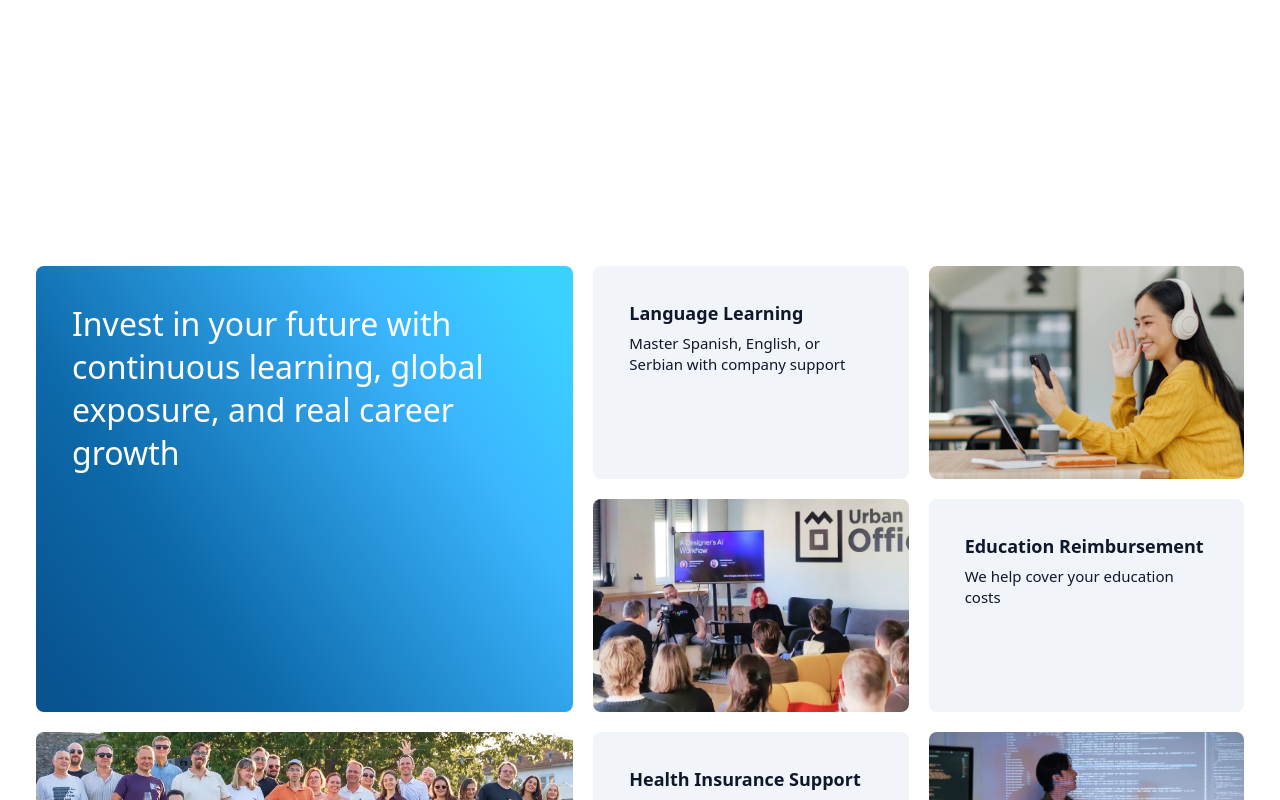
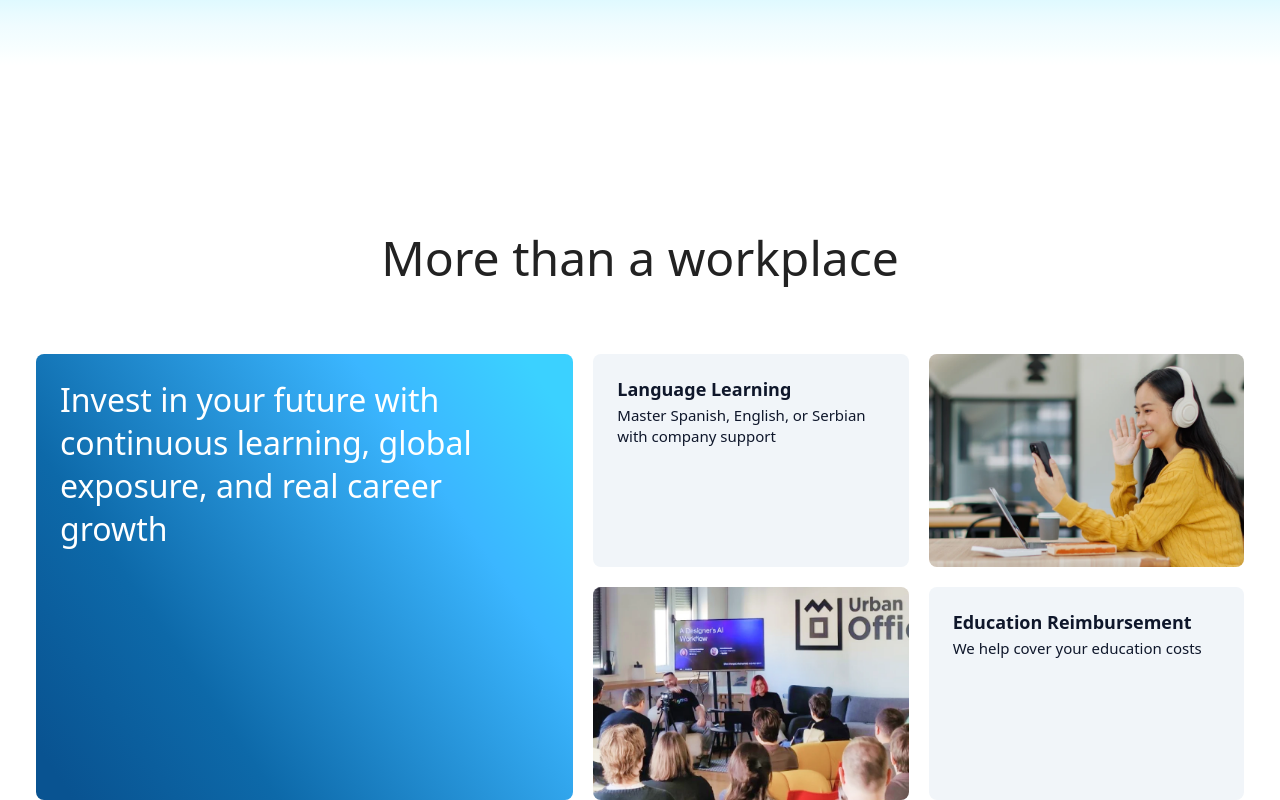
Before and after one commit to epic-amber/square-website, a React (Vite) app: page / in a window 1280 px wide. Shown: the part 2300-3100 px from the top of the page. Built offline with nearby package versions, Linux system fonts and the light colour scheme; no server answers; a web font is replaced by a local one.

Commit message:
29.03 p 02

```diff
--- a/src/SquarePage.module.css
+++ b/src/SquarePage.module.css
@@ -921,6 +921,8 @@
   align-items: center;
   width: 100%;
   gap: var(--space-40);
+  /* Светлый низ градиента уходит чуть ниже каркаса Our Products (пустая зона под последним child) */
+  padding-bottom: 88px;
   background-color: var(--color-white);
   background-image: var(--gradient-atmospheric);
   /* Градиент занимает всю высоту за вычетом 404px — начинается ровно там, где Figma */
@@ -943,7 +945,8 @@
     position: absolute;
     left: 50%;
     top: 0;
-    z-index: 1;
+    /* Выше .inner (z-index: 1), иначе весь hero перекрывает иконки тем же z-index и порядком в DOM */
+    z-index: 2;
     width: 1440px;
     height: 2100px;
     margin: 0;
--- a/src/SquarePage.tsx
+++ b/src/SquarePage.tsx
@@ -365,6 +365,9 @@ export function SquarePage() {
               <h2 className={styles.officesTitle} data-node-id="40:731">
                 Global Offices
               </h2>
+              <Suspense fallback={<div className={styles.officesMapFallback} aria-hidden />}>
+                <OfficesMap />
+              </Suspense>
               <div className={styles.officeCards} data-node-id="49:91">
                 <article className={styles.officeCard} data-node-id="49:92">
                   <img className={styles.flag} src={FLAG_US} width={36} height={24} alt="" />
@@ -394,9 +397,6 @@ export function SquarePage() {
                   </p>
                 </article>
               </div>
-              <Suspense fallback={<div className={styles.officesMapFallback} aria-hidden />}>
-                <OfficesMap />
-              </Suspense>
             </section>
 
             <VacanciesSection />
--- a/src/components/OfficesMap.module.css
+++ b/src/components/OfficesMap.module.css
@@ -1,6 +1,8 @@
 .wrap {
   width: 100%;
   max-width: var(--content-width);
+  /* Снижает двойной тап → zoom в моб. Safari; жесты карты — у MapLibre на canvas */
+  touch-action: manipulation;
 }
 
 /* Кастомные маркеры: подпись всегда видна, точка крупнее стандартного пина */
--- a/src/components/OfficesMap.tsx
+++ b/src/components/OfficesMap.tsx
@@ -58,6 +58,12 @@ export function OfficesMap() {
       renderWorldCopies: false,
     })
 
+    /* Без зума колесом / pinch / двойной клик — скролл страницы не «ломается» об карту */
+    map.scrollZoom.disable()
+    map.boxZoom.disable()
+    map.doubleClickZoom.disable()
+    map.touchZoomRotate.disable()
+
     map.addControl(new maplibregl.NavigationControl({ showCompass: false }), 'top-right')
 
     const markers: maplibregl.Marker[] = []
@@ -100,7 +106,7 @@ export function OfficesMap() {
         ref={containerRef}
         className={styles.map}
         role="application"
-        aria-label="Interactive map of SquareGPS office locations"
+        aria-label="Map of SquareGPS office locations (use zoom buttons to change scale)"
       />
     </div>
   )
--- a/src/components/WorkplaceSection.module.css
+++ b/src/components/WorkplaceSection.module.css
@@ -12,14 +12,14 @@
   padding: 0 var(--space-9);
 }
 
-/* ── Heading (Figma 79:343) ──────────────────────────────────── */
+/* ── Heading (Figma 79:343) — тот же тёмный тон и семейство, что у hero H1 ── */
 .title {
   margin: 0;
-  font-family: var(--font-sans);
+  font-family: var(--font-serif);
   font-size: 48px;
   font-weight: 500;
   line-height: normal;
-  color: var(--color-white);
+  color: var(--color-heading-muted);
   text-align: center;
 }
 
@@ -60,7 +60,7 @@
   flex-direction: column;
   overflow: hidden;
   border-radius: var(--radius-lg);
-  padding: var(--space-9);
+  padding: var(--space-6);
   background-image: linear-gradient(
     235.59deg,
     rgb(59, 209, 255) 6.0047%,
@@ -99,8 +99,8 @@
 .benefit {
   display: flex;
   flex-direction: column;
-  gap: var(--space-2); /* 8px — меньше между заголовком и текстом */
-  padding: var(--space-9);
+  gap: var(--space-1);
+  padding: var(--space-6);
   border-radius: var(--radius-lg);
   background-color: var(--workplace-benefit-surface);
   background-image: none;
@@ -192,7 +192,7 @@
   .hero {
     aspect-ratio: auto;
     min-height: 240px;
-    padding: var(--space-6);
+    padding: var(--space-5);
   }
 
   .heroText {
@@ -206,7 +206,7 @@
 
   .benefit {
     aspect-ratio: auto;
-    padding: var(--space-6);
+    padding: var(--space-5);
   }
 
   .benefitTitle {
--- a/src/styles/tokens.css
+++ b/src/styles/tokens.css
@@ -37,7 +37,10 @@
   /*
    * Верхняя страница — Figma node 55:81 «gradient» (180deg).
    * Накладывается слоем от середины видео до низа секции Our Products.
+   * Нижняя зона: удлинённый тёмно-синий плато (Our Products); светлый хвост —
+   * растянутый переход в белый с дополнительными стопами.
    */
+  /* Те же стопы, что в oklab-варианте; без цветового пространства — для старых движков */
   --gradient-atmospheric: linear-gradient(
     to bottom,
     #ffffff 0%,
@@ -56,21 +59,27 @@
     #013e87 41%,
     #013070 45%,
     #012861 48%,
-    #01265e 50%,
-    #01265e 54%,
-    #032c68 58%,
-    #063676 61%,
-    #0c4487 64%,
-    #14559b 67%,
-    #1e6cb4 70%,
-    #2887d2 73%,
-    #329eee 76%,
-    #37acf6 78%,
-    #50c0fc 81%,
-    #82dcff 85%,
-    #b4eeff 89%,
-    #dcf9ff 93%,
-    #f3fdff 97%,
+    #01265e 51%,
+    #01265e 56%,
+    #012963 59%,
+    #022e6b 63%,
+    #043578 67%,
+    #073e88 70%,
+    #0d4d9a 73%,
+    #145eae 77%,
+    #1c71c4 80%,
+    #2887d2 83%,
+    #33a0ea 86%,
+    #37acf6 89%,
+    #50c0fc 91%,
+    #82dcff 93%,
+    #b4eeff 94.5%,
+    #dcf9ff 96%,
+    #e8fbff 97%,
+    #f0fcff 97.8%,
+    #f3fdff 98.4%,
+    #f8feff 99.1%,
+    #fcffff 99.6%,
     #ffffff 100%
   );
 
@@ -169,7 +178,7 @@
   --bg-ellipse-secondary-width: calc(var(--bg-ellipse-width) * 1770 / 1800);
 }
 
-/* Те же стопы, что в Figma Main Container, интерполяция в oklch — мягче переходы */
+/* Main Container — интерполяция в oklch */
 @supports (background: linear-gradient(in oklch, red 0%, blue 100%)) {
   :root {
     --gradient-page: linear-gradient(
@@ -184,9 +193,14 @@
       rgb(255, 255, 255) 75.641%,
       rgb(173, 219, 243) 94.781%
     );
+  }
+}
 
+/* Верх страницы — интерполяция в oklab (переходы между стопами ровнее, меньше бэндинга) */
+@supports (background: linear-gradient(in oklab, red 0%, blue 100%)) {
+  :root {
     --gradient-atmospheric: linear-gradient(
-      to bottom in oklch,
+      in oklab to bottom,
       #ffffff 0%,
       #f8fdff 3%,
       #f0faff 6%,
@@ -203,21 +217,27 @@
       #013e87 41%,
       #013070 45%,
       #012861 48%,
-      #01265e 50%,
-      #01265e 54%,
-      #032c68 58%,
-      #063676 61%,
-      #0c4487 64%,
-      #14559b 67%,
-      #1e6cb4 70%,
-      #2887d2 73%,
-      #329eee 76%,
-      #37acf6 78%,
-      #50c0fc 81%,
-      #82dcff 85%,
-      #b4eeff 89%,
-      #dcf9ff 93%,
-      #f3fdff 97%,
+      #01265e 51%,
+      #01265e 56%,
+      #012963 59%,
+      #022e6b 63%,
+      #043578 67%,
+      #073e88 70%,
+      #0d4d9a 73%,
+      #145eae 77%,
+      #1c71c4 80%,
+      #2887d2 83%,
+      #33a0ea 86%,
+      #37acf6 89%,
+      #50c0fc 91%,
+      #82dcff 93%,
+      #b4eeff 94.5%,
+      #dcf9ff 96%,
+      #e8fbff 97%,
+      #f0fcff 97.8%,
+      #f3fdff 98.4%,
+      #f8feff 99.1%,
+      #fcffff 99.6%,
       #ffffff 100%
     );
   }
```
